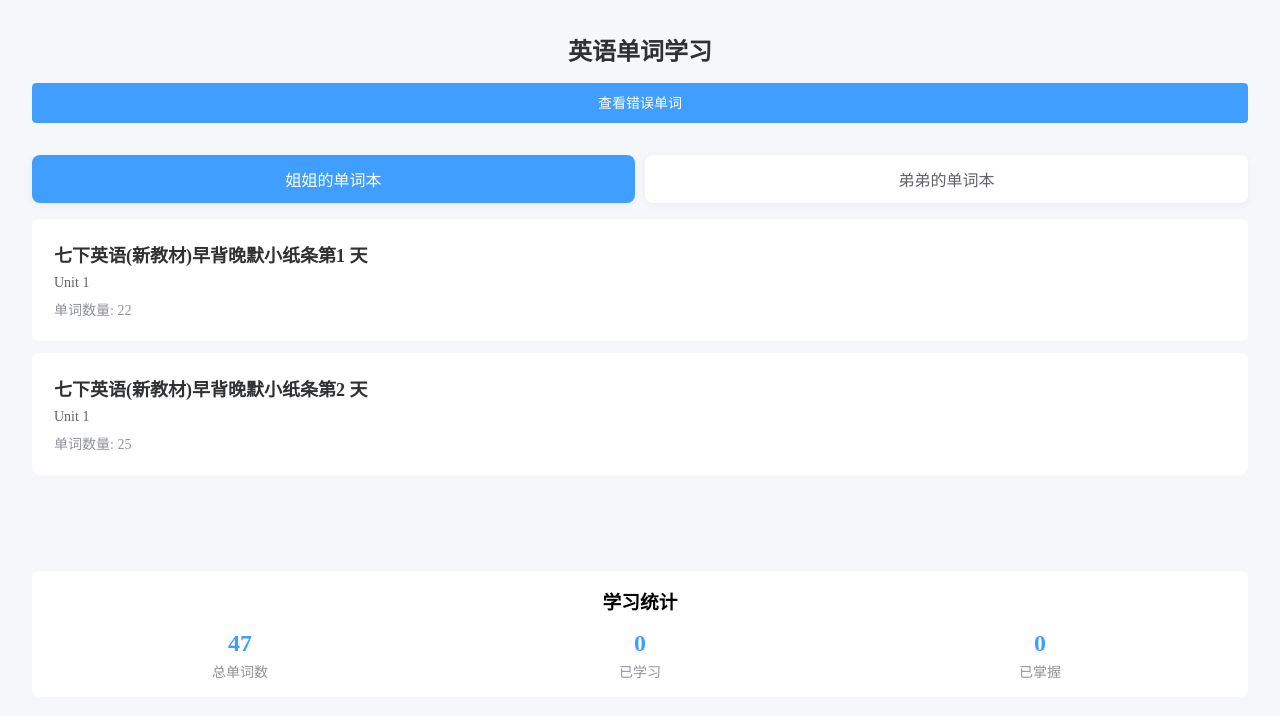
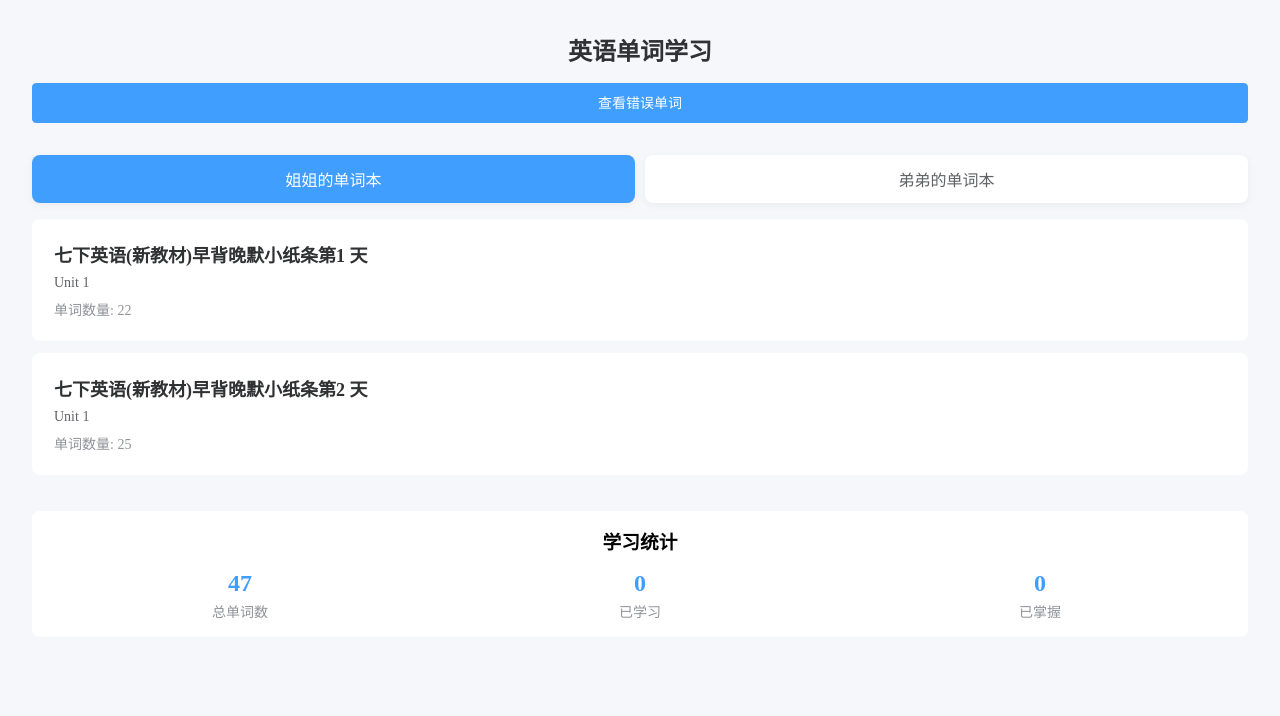
Before and after one commit to eecopilot/words, a Vue app: page / in a window 1280 px wide. Shown: the top 716 px of the page. Built offline with nearby package versions, Linux system fonts and the light colour scheme.

Commit message:
feat: style

```diff
--- a/index.html
+++ b/index.html
@@ -9,6 +9,7 @@
     <meta
       name="viewport"
       content="width=device-width, initial-scale=1.0" />
+
     <title>单词背诵</title>
   </head>
   <body>
--- a/package.json
+++ b/package.json
@@ -4,7 +4,7 @@
   "version": "0.0.0",
   "type": "module",
   "scripts": {
-    "dev": "vite",
+    "dev": "vite --host 0.0.0.0 --open",
     "build": "vue-tsc -b && vite build",
     "preview": "vite preview"
   },
--- a/src/App.vue
+++ b/src/App.vue
@@ -68,22 +68,14 @@
           <p>{{ unit.description }}</p>
           <div class="word-count">单词数量: {{ unit.words.length }}</div>
         </div>
-      </div>
-
-      <!-- 显示选中的单元数量和开始背诵按钮 -->
-      <div
-        v-if="selectedUnits.length"
-        class="selected-info">
-        <span
-          >已选择 {{ selectedUnits.length }} 个单元， 共
-          {{ totalWords }} 个单词</span
-        >
-        <el-button
-          type="primary"
-          @click="startReciting"
-          class="start-button">
-          开始背诵
-        </el-button>
+        <!-- <div
+          class="unit-card"
+          v-for="unit in currentUnits"
+          :key="unit.name">
+          <div class="card-header">测试</div>
+          <p>测试</p>
+          <div class="word-count">单词数量: 100</div>
+        </div> -->
       </div>
 
       <!-- 在模板中显示统计信息 -->
@@ -114,6 +106,22 @@
       :words="allWords"
       @restart="handleRestart"
       @updateWrongWords="updateWrongWordsList" />
+
+    <!-- 显示选中的单元数量和开始背诵按钮 -->
+    <div
+      v-if="selectedUnits.length && !isReciting"
+      class="selected-info">
+      <span
+        >已选择 {{ selectedUnits.length }} 个单元， 共
+        {{ totalWords }} 个单词</span
+      >
+      <el-button
+        type="primary"
+        @click="startReciting"
+        class="start-button">
+        开始背诵
+      </el-button>
+    </div>
   </div>
 </template>
 
@@ -342,7 +350,7 @@ const wrongWordsDrawerRef = ref();
 /* 基础容器样式 */
 .app-container {
   width: 100%;
-  min-height: 100vh;
+  height: 100dvh;
   background-color: #f5f7fa;
   padding: 16px;
   box-sizing: border-box;
@@ -404,7 +412,7 @@ const wrongWordsDrawerRef = ref();
   display: flex;
   flex-direction: column;
   gap: 12px;
-  padding-bottom: 80px;
+  padding-bottom: 20px;
 }
 
 /* 单元卡片 */
@@ -451,7 +459,7 @@ const wrongWordsDrawerRef = ref();
   align-items: center; /* 垂直居中 */
   justify-content: space-between; /* 水平分布 */
   box-shadow: 0 -2px 8px rgba(0, 0, 0, 0.1);
-  gap: 12px; /* 文字和按钮之间的间距 */
+  z-index: 1000;
 }
 
 /* 开始按钮 */
--- a/src/style.css
+++ b/src/style.css
@@ -8,9 +8,9 @@
 html,
 body {
   width: 100%;
-  height: 100%;
+  height: 100vh;
+  height: 100dvh;
   background-color: #f5f7fa;
-  overflow: hidden;
 }
 
 #app {
@@ -18,15 +18,14 @@ body {
   height: 100dvh;
   display: flex;
   justify-content: center;
-  overflow: hidden;
 }
 
 .app-container {
   width: 100%;
-  height: 100%;
   display: flex;
   flex-direction: column;
   position: relative;
+  overflow: hidden;
 }
 
 .content-wrapper {
@@ -34,7 +33,6 @@ body {
   overflow-y: auto;
   -webkit-overflow-scrolling: touch;
   padding: 16px;
-  padding-bottom: calc(80px + env(safe-area-inset-bottom));
 }
 
 /* 隐藏滚动条但保持功能 */
```
